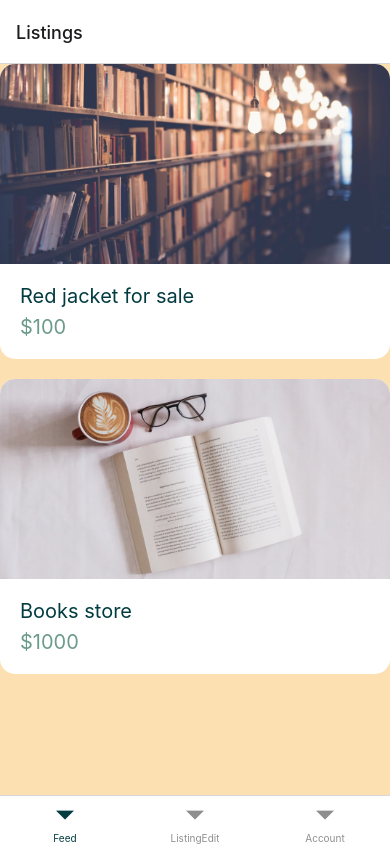
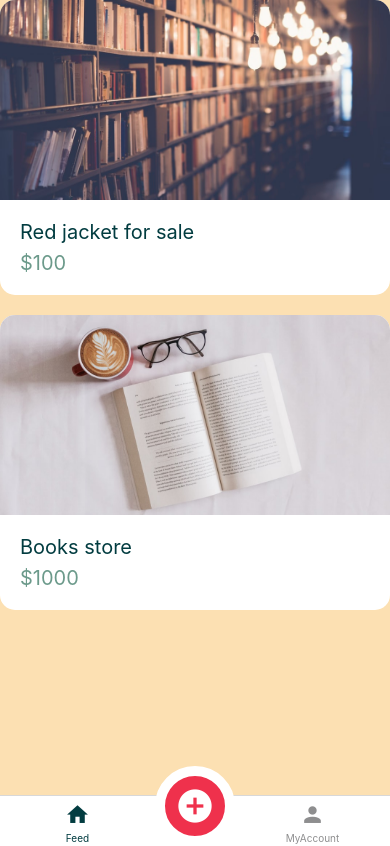
Before and after one commit to kozmarti/ReactNativeApp, a React Native app: screen /Feed in a window 390 px wide. Built offline with nearby package versions, Linux system fonts and the light colour scheme.

Commit message:
navigation final

```diff
--- a/app/navigation/AppNavigator.js
+++ b/app/navigation/AppNavigator.js
@@ -3,14 +3,17 @@
 import ListingEditScreen from "../screens/ListingEditScreen";
 import AccountScreen from "../screens/AccountScreen";
 import FeedNavigator from "./FeedNavigator";
+import AccountNavigator from "./AccountNavigator";
+import {MaterialCommunityIcons} from '@expo/vector-icons';
+import NewListingButton from "./NewListingButton";
 
 const Tab = createBottomTabNavigator();
 
 const AppNavigator = () => (
 	<Tab.Navigator screenOptions={{ headerShown: false }}>
-		<Tab.Screen name="Feed" component={FeedNavigator} />
-		<Tab.Screen name="ListingEdit" component={ListingEditScreen}/>
-		<Tab.Screen name="Account" component={AccountScreen}/>
+		<Tab.Screen name="Feed" component={FeedNavigator} options={{tabBarIcon: ({color, size})=> <MaterialCommunityIcons name="home" color={color} size={size} />}}/>
+		<Tab.Screen name="ListingEdit" component={ListingEditScreen} options={({navigation}) => ({tabBarButton: () => <NewListingButton onPress={() => navigation.navigate("ListingEdit")} />, tabBarIcon: ({color, size})=> <MaterialCommunityIcons name="plus-circle" color={color} size={size} />}) }/>
+		<Tab.Screen name="MyAccount" component={AccountNavigator} options={{tabBarIcon: ({color, size})=> <MaterialCommunityIcons name="account" color={color} size={size} />}} />
 	</Tab.Navigator>
 )
 
--- a/app/navigation/FeedNavigator.js
+++ b/app/navigation/FeedNavigator.js
@@ -9,7 +9,7 @@
 
 const FeedNavigator = () => (
 	<Stack.Navigator>
-		<Stack.Screen name="Listings" component={ListingsScreen}/>
+		<Stack.Screen name="Listings" component={ListingsScreen} options={{headerShown: false}}/>
 		<Stack.Screen name="ListingDetails" component={ListingDetailsScreen} options={{headerTitle: "", presentation: "modal"}}/>
 	</Stack.Navigator>
 );
--- /dev/null
+++ b/app/navigation/NewListingButton.js
@@ -0,0 +1,35 @@
+import React from "react";
+import { View, StyleSheet, TouchableOpacity } from "react-native";
+import { MaterialCommunityIcons } from "@expo/vector-icons";
+
+import colors from "../config/colors";
+
+function NewListingButton({ onPress }) {
+  return (
+    <TouchableOpacity onPress={onPress}>
+      <View style={styles.container}>
+        <MaterialCommunityIcons
+          name="plus-circle"
+          color={colors.white}
+          size={40}
+        />
+      </View>
+    </TouchableOpacity>
+  );
+}
+
+const styles = StyleSheet.create({
+  container: {
+    alignItems: "center",
+    backgroundColor: colors.secondary,
+    borderColor: colors.white,
+    borderRadius: 40,
+    borderWidth: 10,
+    bottom: 30,
+    height: 80,
+    justifyContent: "center",
+    width: 80,
+  },
+});
+
+export default NewListingButton;
--- a/app/screens/AccountScreen.js
+++ b/app/screens/AccountScreen.js
@@ -14,18 +14,20 @@
 		icon: {
 			name: "format-list-bulleted",
 			backgroundColor: colors.primary
-		}
+		},
+
 	},
 	{
 		title: "My Messages",
 		icon: {
 			name: "email",
 			backgroundColor: colors.secondary
-		}
+		},
+		targetScreen: "Messages"
 	}
 ]
 
-function AccountScreen(props) {
+function AccountScreen({navigation}) {
 	return (
 <Screen style={styles.screen}>
 <View style={styles.container}>
@@ -45,8 +47,10 @@
 					<ListItem
 					title={item.title}
 					IconComponent={<Icon name={item.icon.name} backgroundColor={item.icon.backgroundColor}/>}
+					onPress={() => navigation.navigate(item.targetScreen)}
 					/>
 			}
+
 />
 
 	</View>
```
